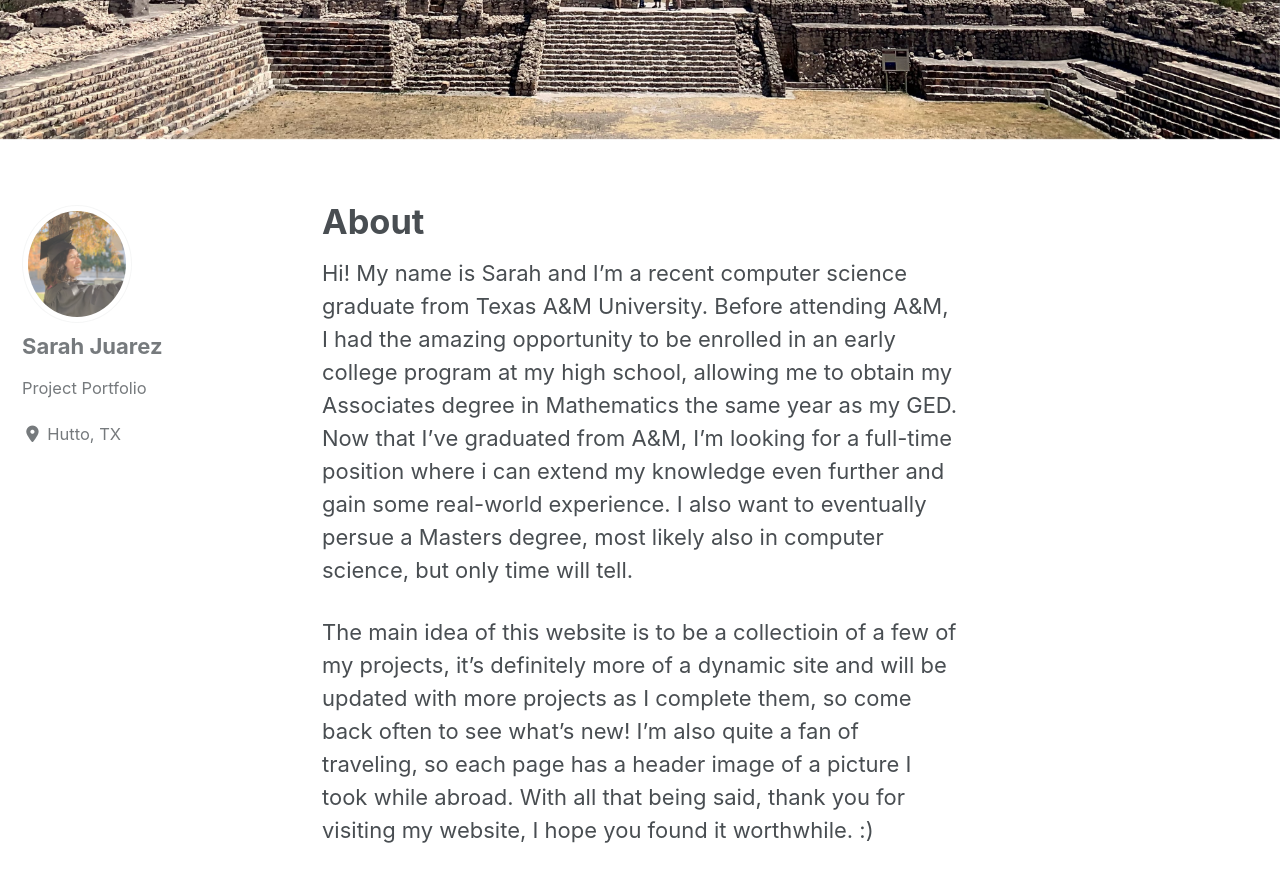
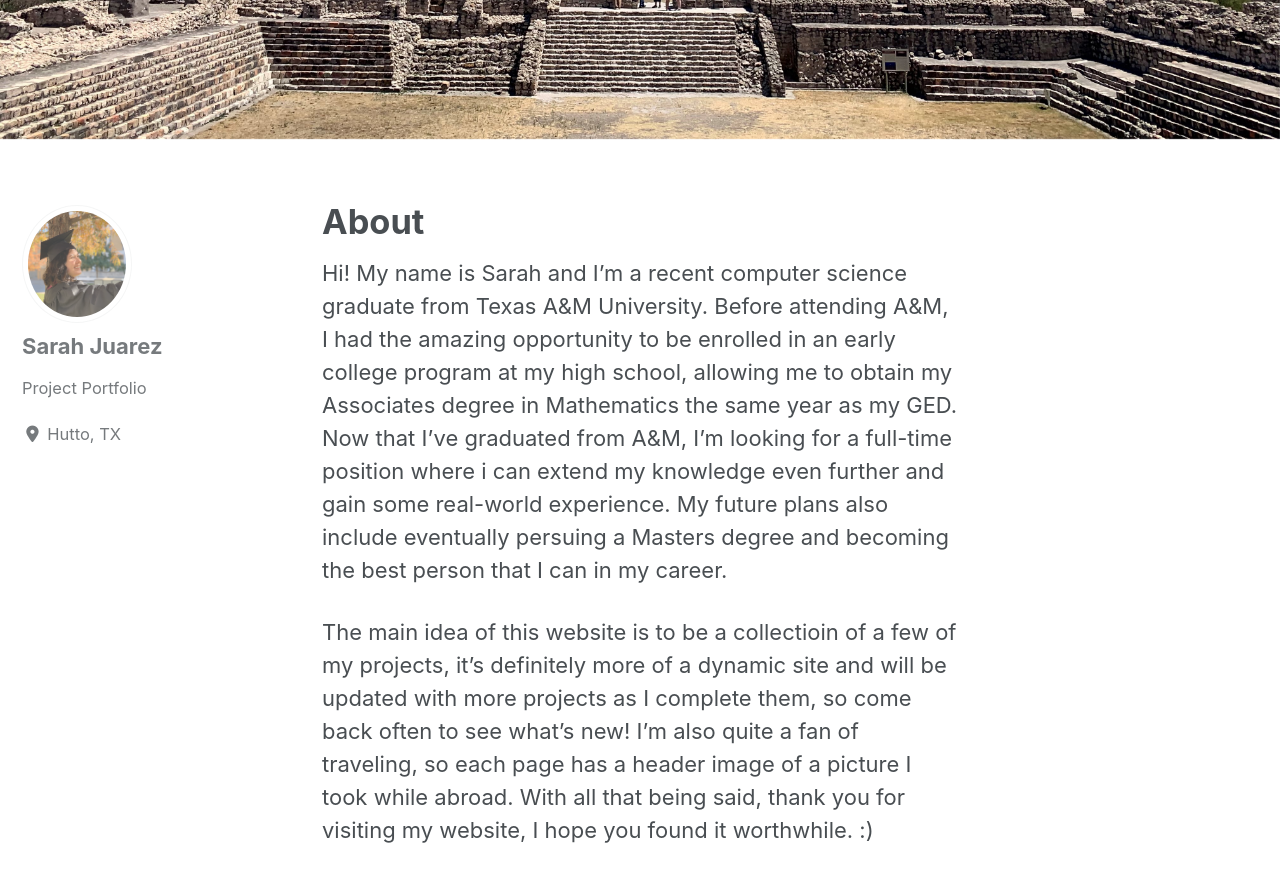
Before and after one commit to sarahajuarez11/sarahajuarez11.github.io, a Jekyll site: the page built from _pages/about.md, in a window 1280 px wide and 900 px high, scrolled down 376 px. Shown: the top 882 px of the window. Built offline with Jekyll 4.4.1, drawn with Linux system fonts in a browser that asks for light colours; cached includes are drawn as plain includes; nearby versions of some CDN libraries.

Commit message:
Update about.md

```diff
--- a/_pages/about.md
+++ b/_pages/about.md
@@ -9,8 +9,9 @@ Hi! My name is Sarah and I'm a recent computer science graduate from Texas A&M U
 Before attending A&M, I had the amazing opportunity to be enrolled in an early college program
 at my high school, allowing me to obtain my Associates degree in Mathematics the same year as my GED.
 Now that I've graduated from A&M, I'm looking for a full-time position where i can extend my knowledge
-even further and gain some real-world experience. I also want to eventually persue a Masters degree, most
-likely also in computer science, but only time will tell.
+even further and gain some real-world experience. My future plans also include eventually persuing a Masters
+degree and becoming the best person that I can in my career.
+
 
 The main idea of this website is to be a collectioin of a few of my projects, it's definitely more of a dynamic site
 and will be updated with more projects as I complete them, so come back often to see what's new! I'm also quite a fan
```
